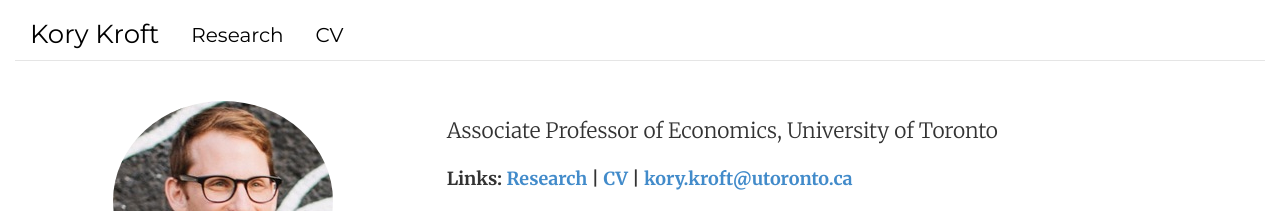
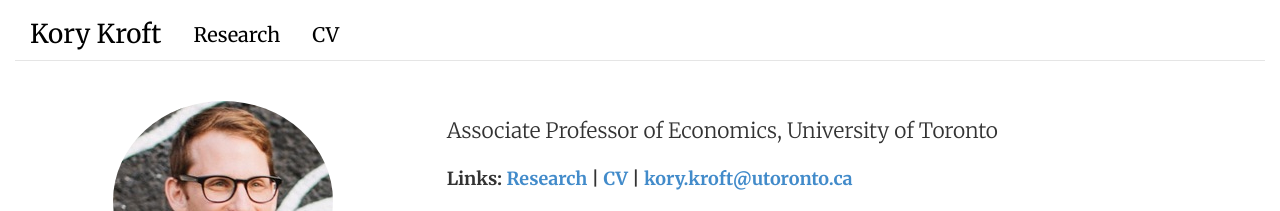
Before and after one commit to korykroft/korykroft.github.io, a Jekyll site: the page built from index.html, in a window 1280 px wide. Shown: the top 211 px of the page. Built offline with Jekyll 4.4.1, drawn with Linux system fonts in a browser that asks for light colours.

Commit message:
Update style.css

```diff
--- a/css/style.css
+++ b/css/style.css
@@ -206,3 +206,7 @@ pre.prettyprint { padding: 10px !important; margin: 40px; font-size: 12px;}
 	/*padding-bottom:-50px !important;
 	padding-top:-50px !important;*/
 }
+
+.headerfont {
+	font-family: 'Merriweather'
+}
```
